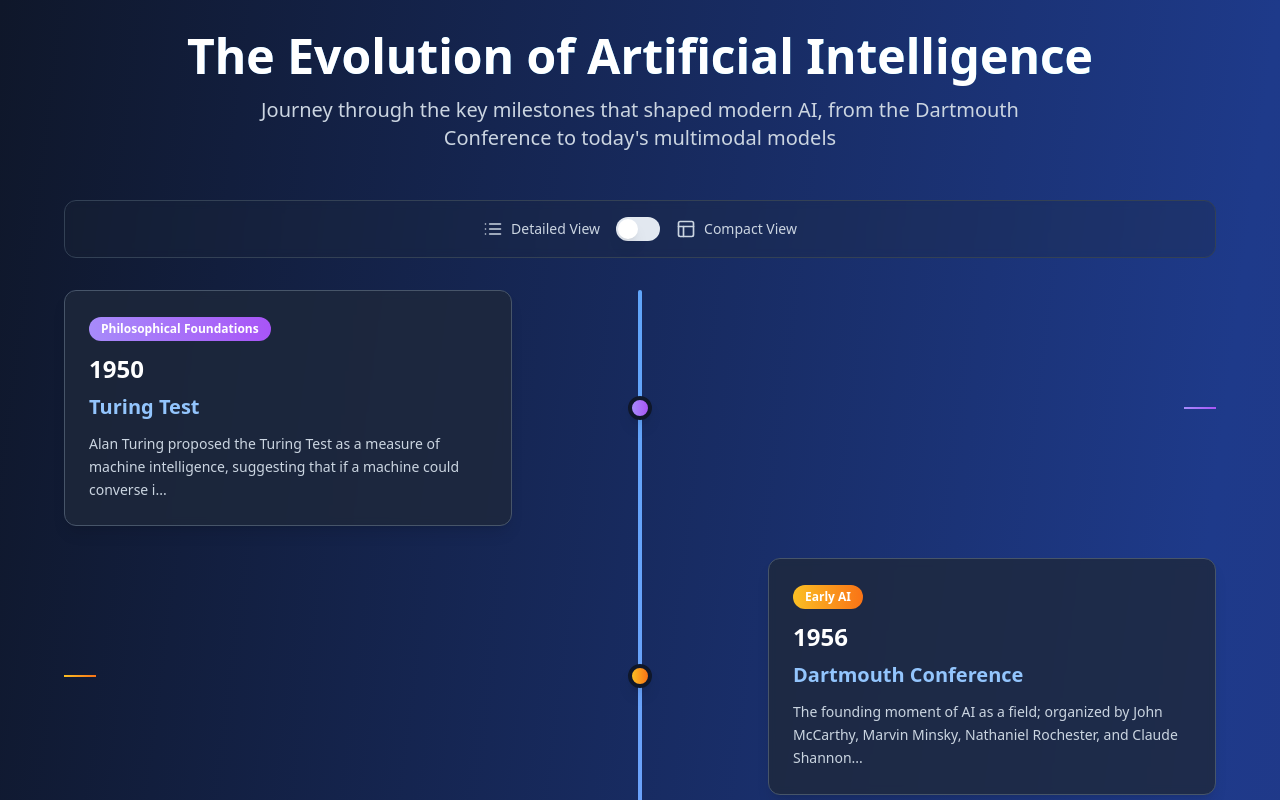
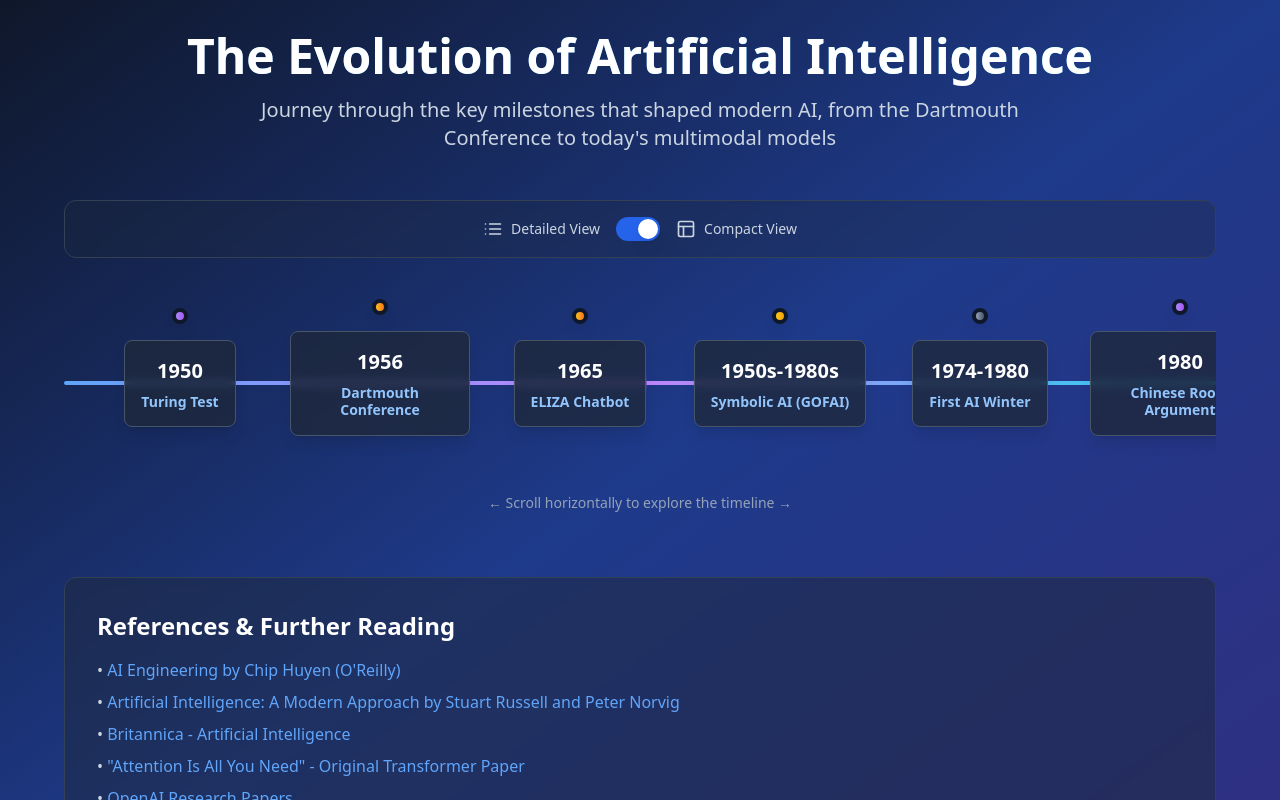
Before and after one commit to malminhas/ai-chronicle-view, a React (Vite) app: page / in a window 1280 px wide. Shown: the top 800 px of the page. Built offline with nearby package versions, Linux system fonts and the light colour scheme.

Commit message:
Set default view to compact
The default view is now the compact timeline.

```diff
--- a/src/components/Timeline.tsx
+++ b/src/components/Timeline.tsx
@@ -1,4 +1,3 @@
-
 import { useState } from "react";
 import { TimelineEvent } from "./TimelineEvent";
 import { EventModal } from "./EventModal";
@@ -12,7 +11,7 @@ export type { TimelineEventData };
 
 export const Timeline = () => {
   const [selectedEvent, setSelectedEvent] = useState<TimelineEventData | null>(null);
-  const [isCompactView, setIsCompactView] = useState(false);
+  const [isCompactView, setIsCompactView] = useState(true);
 
   return (
     <div className="relative max-w-6xl mx-auto">
```
